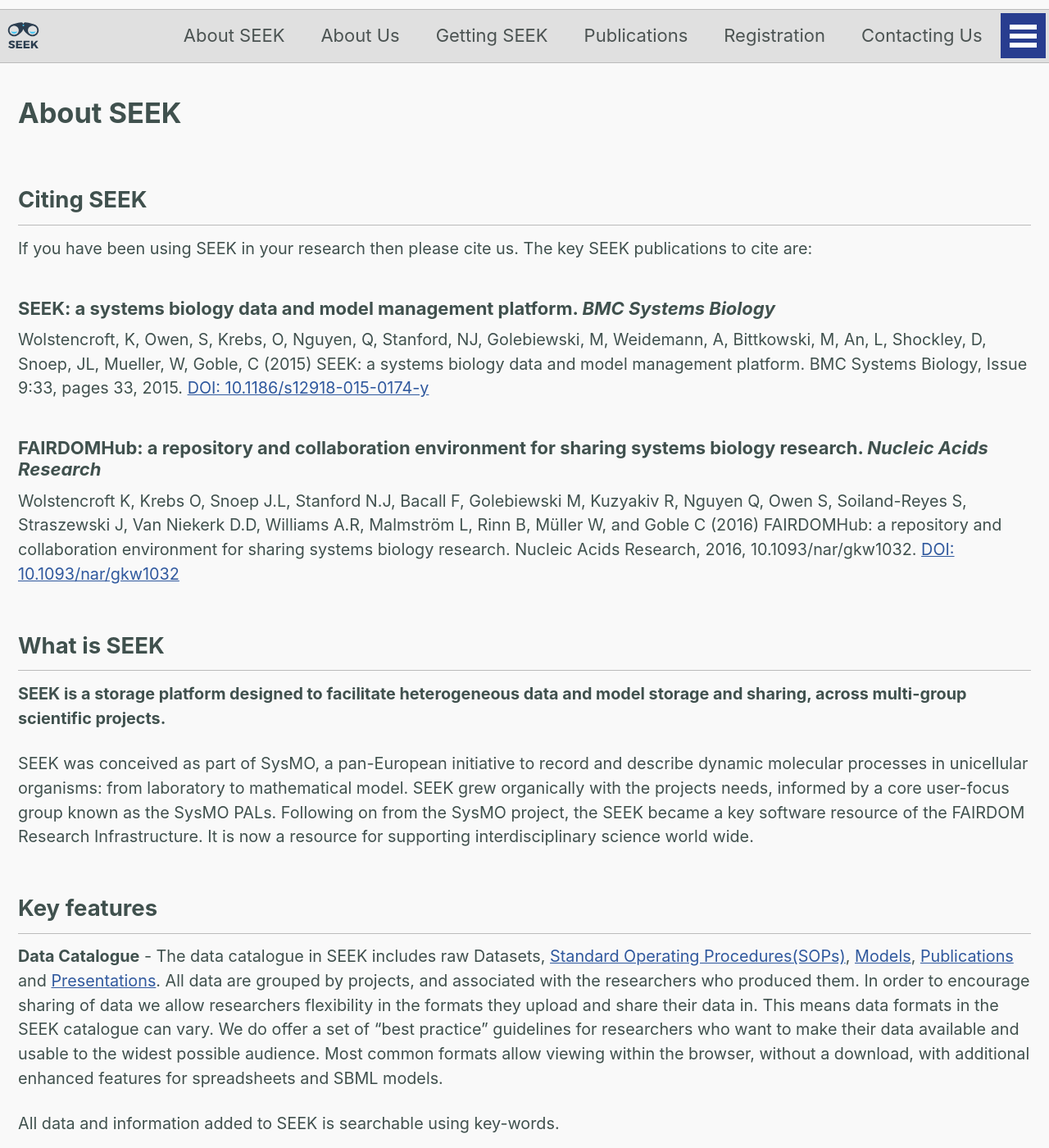
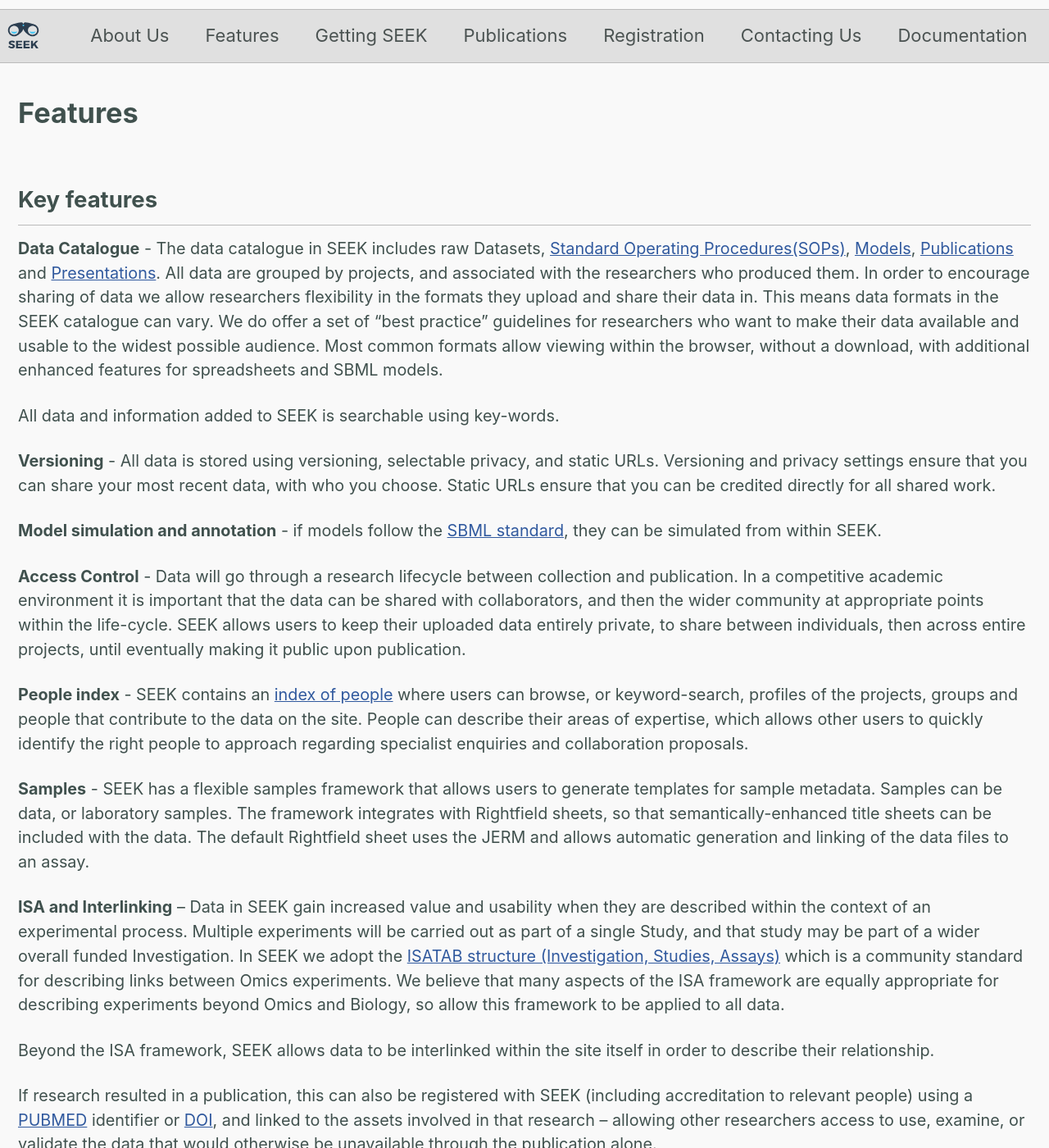
Before and after one commit to wna-se/seek4science.github.io, a Jekyll site: the page built from _pages/features.md, in a window 1280 px wide and 1400 px high. Shown: the whole window at 82% size. Built offline with Jekyll 4.4.1, drawn with Linux system fonts in a browser that asks for light colours; nearby versions of some CDN libraries.

Commit message:
moved about_seek to features.html along with redirect

```diff
--- a/Gemfile
+++ b/Gemfile
@@ -1,7 +1,7 @@
 source 'https://rubygems.org'
 gem "github-pages", group: :jekyll_plugins
 #gem "minimal-mistakes-jekyll", group: :jekyll_plugins
-#gem 'jekyll-sitemap'
-#gem 'jekyll-redirect-from'
+gem 'jekyll-sitemap'
+gem 'jekyll-redirect-from'
 gem 'html-proofer'
 gem 'rake'
--- a/_config.yml
+++ b/_config.yml
@@ -3,6 +3,10 @@ remote_theme: "mmistakes/minimal-mistakes"
 minimal_mistakes_skin: "seek"
 
 include: ["_pages"]
+
+plugins:
+  - jekyll-sitemap
+  - jekyll-redirect-from
 
 defaults:
   # _pages
--- a/_data/navigation.yml
+++ b/_data/navigation.yml
@@ -1,8 +1,9 @@
 main:
-  - title: 'About SEEK'
-    url: '/about.html'
+
   - title: 'About Us'
     url: '/about_us.html'
+  - title: 'Features'
+    url: '/features.html'
   - title: 'Getting SEEK'
     url: '/get_seek.html'
   - title: 'Publications'
--- a/_pages/about.md
+++ b/_pages/features.md
@@ -1,34 +1,10 @@
 ---
-permalink: /about.html
-title: 'About SEEK'
+permalink: /features.html
+title: 'Features'
 layout: 'single'
+redirect_from: '/about.html'
 ---
 
-## Citing SEEK
-
-If you have been using SEEK in your research then please cite us. The key SEEK publications to cite are:
-
-### SEEK: a systems biology data and model management platform. _BMC Systems Biology_
-
-Wolstencroft, K, Owen, S, Krebs, O, Nguyen, Q, Stanford, NJ, Golebiewski, M, Weidemann, A, Bittkowski, M, An, L, Shockley, D, Snoep, JL, Mueller, W, Goble, C (2015)
-SEEK: a systems biology data and model management platform. BMC Systems Biology, Issue 9:33, pages 33, 2015.
-[DOI: 10.1186/s12918-015-0174-y](https://dx.doi.org/10.1186/s12918-015-0174-y)
-
-
-### FAIRDOMHub: a repository and collaboration environment for sharing systems biology research. _Nucleic Acids Research_
-
-Wolstencroft K, Krebs O, Snoep J.L, Stanford N.J, Bacall F, Golebiewski M, Kuzyakiv R, Nguyen Q, Owen S, Soiland-Reyes S, Straszewski J, Van Niekerk D.D, Williams A.R,
-Malmström L, Rinn B, Müller W, and Goble C (2016) FAIRDOMHub: a repository and collaboration environment for sharing systems biology research. Nucleic Acids Research, 2016, 10.1093/nar/gkw1032.
-  [DOI: 10.1093/nar/gkw1032](https://dx.doi.org/10.1093/nar/gkw1032)
-
-
-## What is SEEK
-
-**SEEK is a storage platform designed to facilitate heterogeneous data and model storage and sharing, across multi-group scientific projects.**
-
-SEEK was conceived as part of SysMO, a pan-European initiative to record and describe dynamic molecular processes in unicellular organisms: from laboratory to mathematical model.
-SEEK grew organically with the projects needs, informed by a core user-focus group known as the SysMO PALs.
-Following on from the SysMO project, the SEEK became a key software resource of the FAIRDOM Research Infrastructure. It is now a resource for supporting interdisciplinary science world wide.
 
 ## Key features
 
```
Also changed, not shown: _pages/about_us.md (+17 -0 lines).
